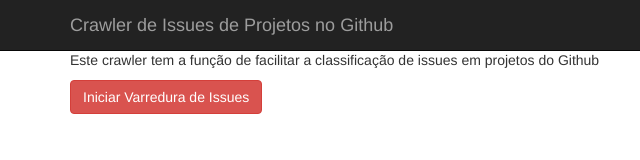
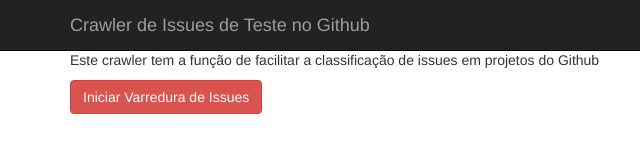
Before and after one commit to cezarant/crawler, a website: page index.html in a window 1280 px wide. Shown: the full height of the page, 0-640 px from the left. Drawn offline with nearby package versions, Linux system fonts and the light colour scheme; a script that the page names is missing.

Commit message:
Update index.html

```diff
--- a/index.html
+++ b/index.html
@@ -20,7 +20,7 @@
   <nav class="navbar navbar-inverse navbar-fixed-top">
       <div class="container">
         <div class="navbar-header">
-          <a class="navbar-brand" href="#">Crawler de Issues de Projetos no Github</a>
+          <a class="navbar-brand" href="#">Crawler de Issues de Teste  no Github</a>
         </div>
       </div>
     </nav>
```
